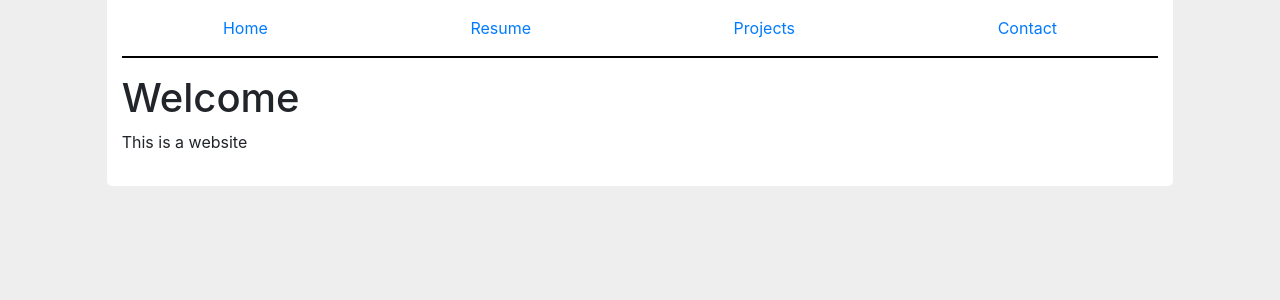
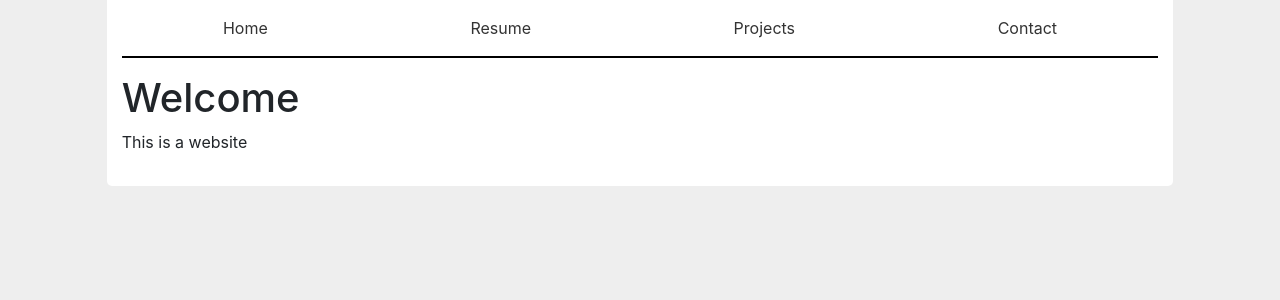
Before and after one commit to tbaeder/website, a Django app: page /home/ in a window 1280 px wide. Shown: the top 300 px of the page. Run offline with Django 3.2, Linux system fonts and the light colour scheme; some libraries are stand-ins or nearby versions.

Commit message:
More styling fixes

```diff
--- a/resume/static/css/colors.css
+++ b/resume/static/css/colors.css
@@ -21,6 +21,14 @@ body {
   background-color: #eee;
 }
 
+.nav-link {
+  color: #333;
+}
+
+.nav-link:hover {
+  color: #666;
+}
+
 .menu {
   margin-bottom: 1rem;
 }
```
